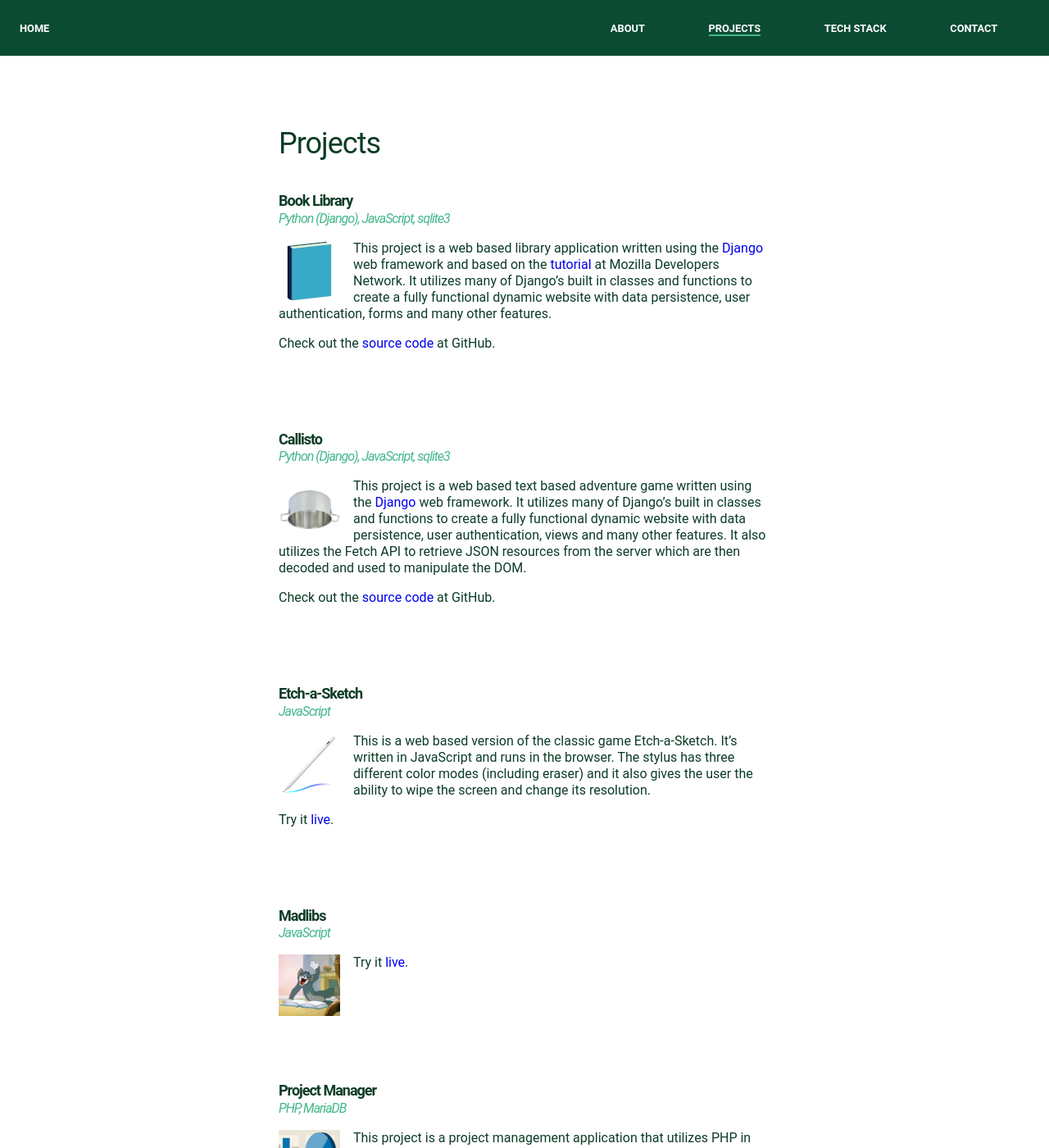
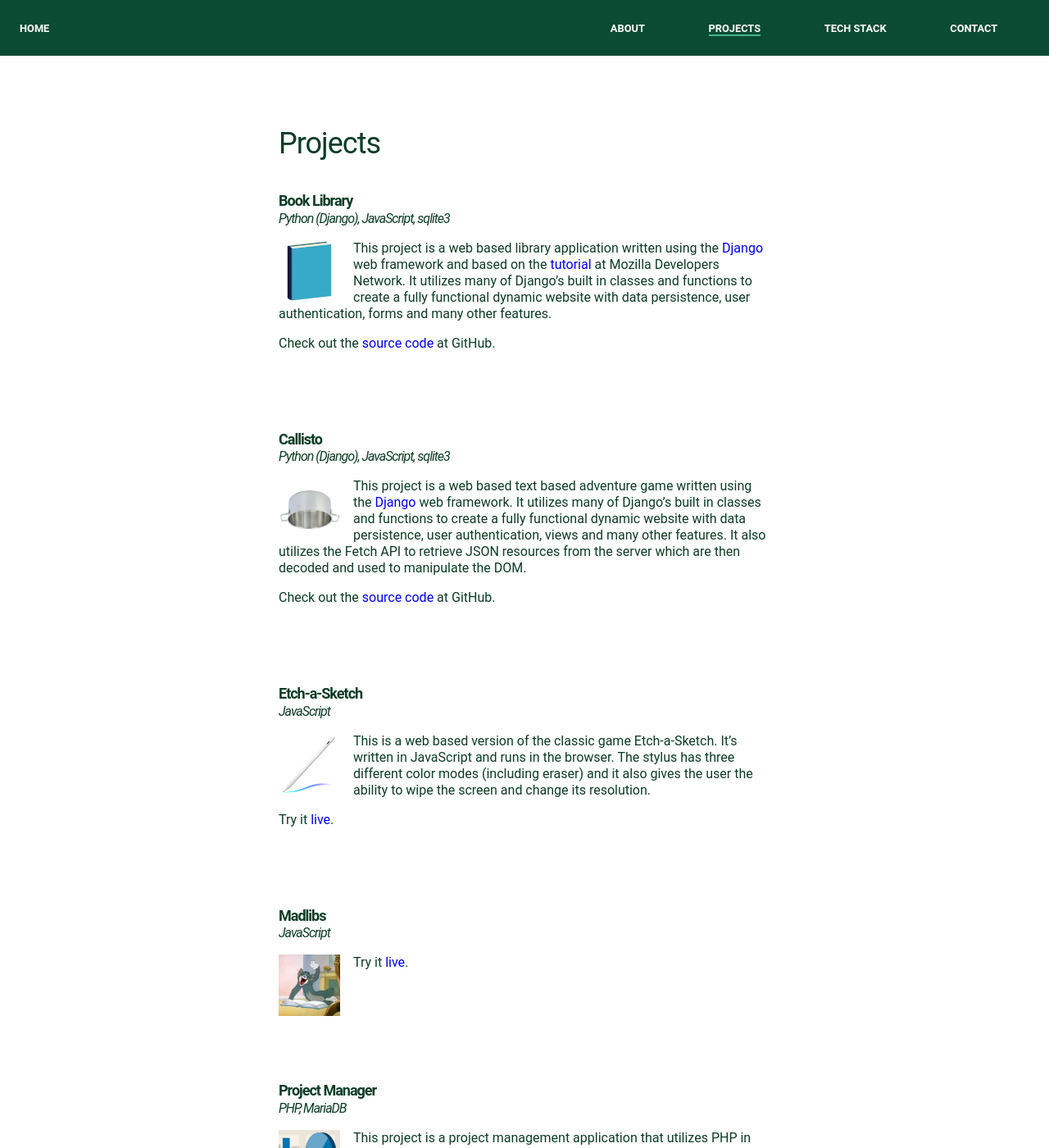
Before and after one commit to gif007/gif007.github.io, a Jekyll site: the page built from projects.html, in a window 1280 px wide and 1400 px high. Shown: the whole window at 82% size. Built offline with Jekyll 4.4.1, drawn with Linux system fonts in a browser that asks for light colours.

Commit message:
removed coloring from h4s

```diff
--- a/_sass/main.scss
+++ b/_sass/main.scss
@@ -146,7 +146,6 @@ h4 {
 	font-weight: 400;
 	letter-spacing: -1px;
 	font-style: italic;
-	color: #44B78B;
 }
 
 footer {
```
